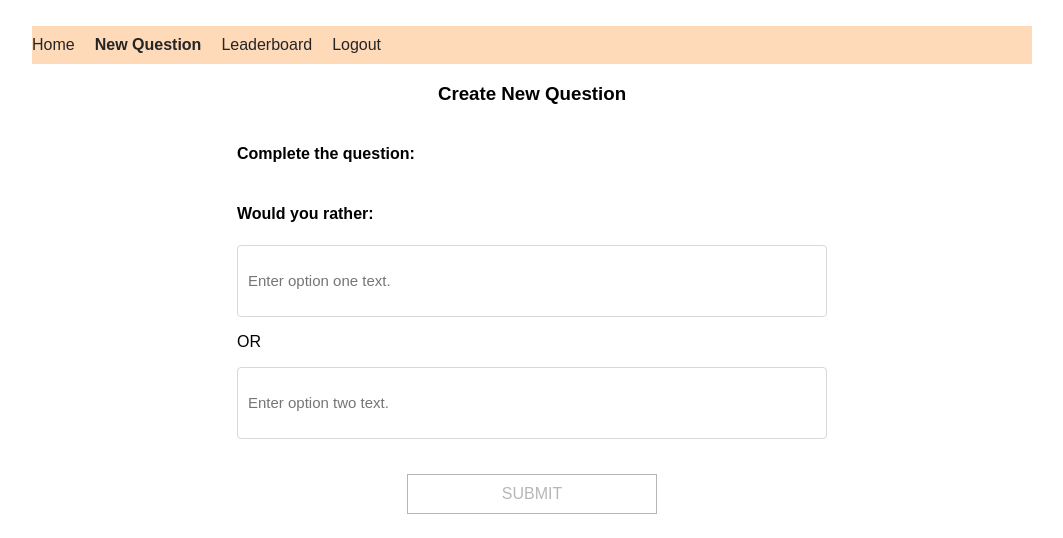
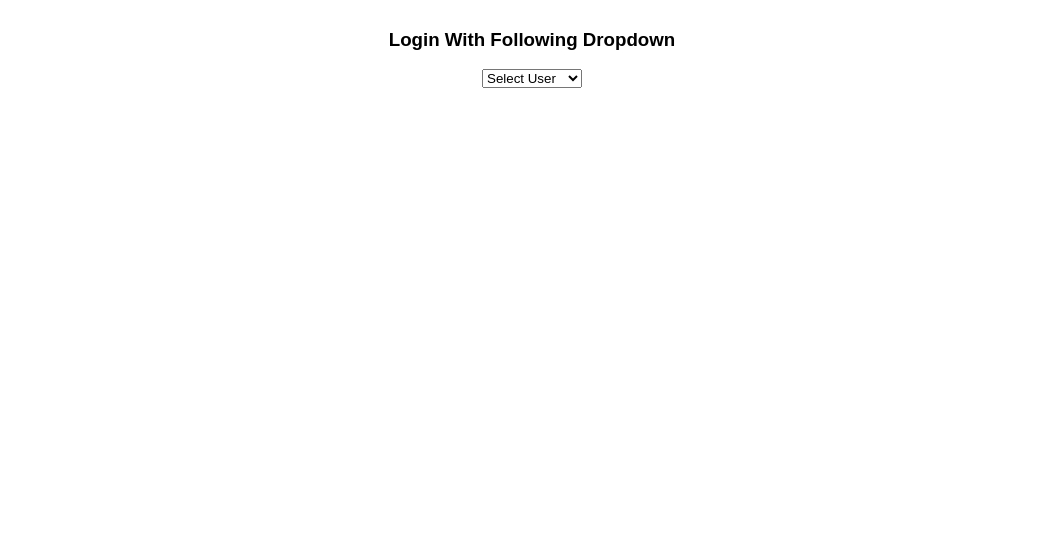
Before and after one commit to kishan3/reactnd-would-you-rather, a React (Create React App) app: page /new in a window 1280 px wide. Shown: the top 538 px of the page, without its empty margins (108-1171 px from the left). Built offline with nearby package versions, Linux system fonts and the light colour scheme.

Commit message:
Further work for would you rather.

```diff
--- a/src/actions/authedUser.js
+++ b/src/actions/authedUser.js
@@ -1,4 +1,5 @@
 export const SET_AUTHEDUSER = 'SET_AUTHEDUSER'
+export const UNSET_AUTHEDUSER = 'UNSET_AUTHEDUSER'
 
 export function setAuthedUser(id) {
     console.log("id", id)
@@ -7,3 +8,9 @@ export function setAuthedUser(id) {
         id
     }
 }
+
+export function unsetAuthedUser() {
+    return {
+        type: UNSET_AUTHEDUSER
+    }
+}
--- a/src/actions/shared.js
+++ b/src/actions/shared.js
@@ -1,19 +1,13 @@
 import { getInitialData } from "../utils/api"
 import { receiveUsers } from './users'
 import { receiveQuestions } from './questions'
-import { setAuthedUser } from './authedUser'
-
-const AUTHED_ID = 'tylermcginnis'
 
 export function handleInitialData () {
     return (dispatch) => {
         return getInitialData()
         .then(({ users, questions }) => {
-            console.log("users", users)
-            console.log("questions", questions)
             dispatch(receiveUsers(users))
             dispatch(receiveQuestions(questions))
-            dispatch(setAuthedUser(AUTHED_ID))
         })
     }
 }
--- a/src/components/Login.js
+++ b/src/components/Login.js
@@ -1,13 +1,31 @@
 import React, { Component } from 'react'
+import { connect } from 'react-redux'
+import { setAuthedUser } from '../actions/authedUser'
 
 class Login extends Component {
+    handleSubmit = (e) => {
+        console.log(e.target.value)
+        const { dispatch } = this.props
+        const AUTHED_ID = e.target.value
+        dispatch(setAuthedUser(AUTHED_ID))
+    }
+
     render(){
         return(
             <div>
-                Login Screen
+                <h3 className="center">Login With Following Dropdown</h3>
+                <div className="center">
+                    <select onChange={this.handleSubmit}>
+                        <option value="" selected disabled>Select User</option>
+                        <option value="tylermcginnis">tylermcginnis</option>
+                        <option value="johndoe">johndoe</option>
+                        <option value="sarahedo">sarahedo</option>
+                    </select>
+                </div>
+
             </div>
         )
     }
 }
 
-export default Login
+export default connect()(Login)
--- a/src/components/Nav.js
+++ b/src/components/Nav.js
@@ -1,7 +1,16 @@
-import React from 'react'
+import React, { Component } from 'react'
 import { NavLink } from 'react-router-dom'
+import { connect } from 'react-redux'
+import { unsetAuthedUser } from '../actions/authedUser'
 
-export default function Nav () {
+class Nav extends Component {
+  handleLogout = (e) => {
+    const { dispatch } = this.props
+    dispatch(unsetAuthedUser())
+  }
+
+  render() {
+    const user = this.props.authedUser
     return (
       <nav className='nav'>
         <ul>
@@ -21,7 +30,10 @@ export default function Nav () {
             </NavLink>
           </li>
           <li>
-          <NavLink to='/logout' activeClassName='active'>
+            Hello {user} !
+          </li>
+          <li className="right">
+            <NavLink to="/" onClick={this.handleLogout}>
               Logout
             </NavLink>
           </li>
@@ -29,3 +41,11 @@ export default function Nav () {
       </nav>
     )
   }
+}
+function mapStateToProps({authedUser}) {
+  return {
+    authedUser,
+  }
+}
+
+export default connect(mapStateToProps)(Nav)
--- a/src/reducers/authedUser.js
+++ b/src/reducers/authedUser.js
@@ -1,9 +1,11 @@
-import { SET_AUTHEDUSER } from '../actions/authedUser'
+import { SET_AUTHEDUSER, UNSET_AUTHEDUSER } from '../actions/authedUser'
 
 export default function authedUser (state=null, action) {
     switch(action.type) {
         case SET_AUTHEDUSER:
             return action.id
+        case UNSET_AUTHEDUSER:
+            return null
         default:
             return state
     }
```
Lines whose indentation alone changed are shown as unchanged.
